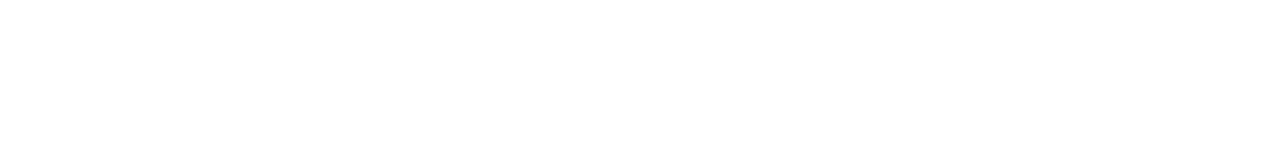
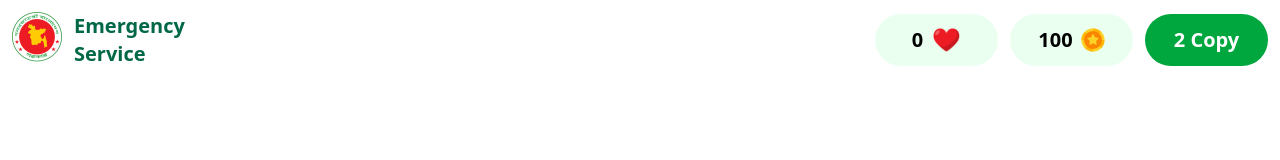
Before and after one commit to Sadman-Sakib-AIUB/Emergency-service, a plain HTML site: page index.html in a window 1280 px wide. Drawn offline with nearby package versions, Linux system fonts and the light colour scheme.

Commit message:
Added navbar

```diff
--- a/index.html
+++ b/index.html
@@ -9,10 +9,32 @@
 
     <!-------------------------------------- Fontawesome CDN -------------------------------->
     <link rel="stylesheet" href="https://cdnjs.cloudflare.com/ajax/libs/font-awesome/7.0.0/css/all.min.css" integrity="sha512-DxV+EoADOkOygM4IR9yXP8Sb2qwgidEmeqAEmDKIOfPRQZOWbXCzLC6vjbZyy0vPisbH2SyW27+ddLVCN+OMzQ==" crossorigin="anonymous" referrerpolicy="no-referrer" />
+</head>
+<body class="primary-font">
+    <!---------------------------------- Nav Bar ------------------------------------------>
+    <nav class=" flex justify-between items-center m-3">
+        <div class="flex gap-3 ">
+            <img src="assets/logo.png" alt="" class=" w-[50px] h-[50px]">
+            <h1 class=" text-[#006747] font-bold text-xl">Emergency <br>Service</h1>
+        </div>
 
+        <div class="flex gap-3">
 
-</head>
-<body>
+            <div class="flex gap-2 justify-center items-center p-2 w-[123px] h-[52px] bg-[#41ff6b1a] rounded-full">
+                <p class=" font-bold text-xl" >0</p>
+                <img src="assets/heart.png" alt="" class=" w-[30px] h-[30px]">
+            </div>
+
+            <div class="flex gap-2 justify-center items-center p-2 w-[123px] h-[52px] bg-[#41ff6b1a] rounded-full">
+                <p class="font-bold text-xl">100</p>
+                <img src="assets/coin.png" alt="" class=" w-[24px] h-[24px]">
+            </div>
+
+            <div class="flex gap-2 justify-center items-center p-2 w-[123px] h-[52px] bg-[#00A63E] rounded-full">
+                <p class="font-bold text-xl text-white"><span>2</span> Copy</p>
+            </div>
+        </div>
+    </nav>
 
 </body>
 </html>
--- a/style.css
+++ b/style.css
@@ -1,5 +1,5 @@
 @import url('https://fonts.googleapis.com/css2?family=Hind+Madurai:wght@300;400;500;600;700&display=swap');
 
-.hind-madurai{
+.primary-font{
   font-family: "Hind Madurai", sans-serif;
 }
```
